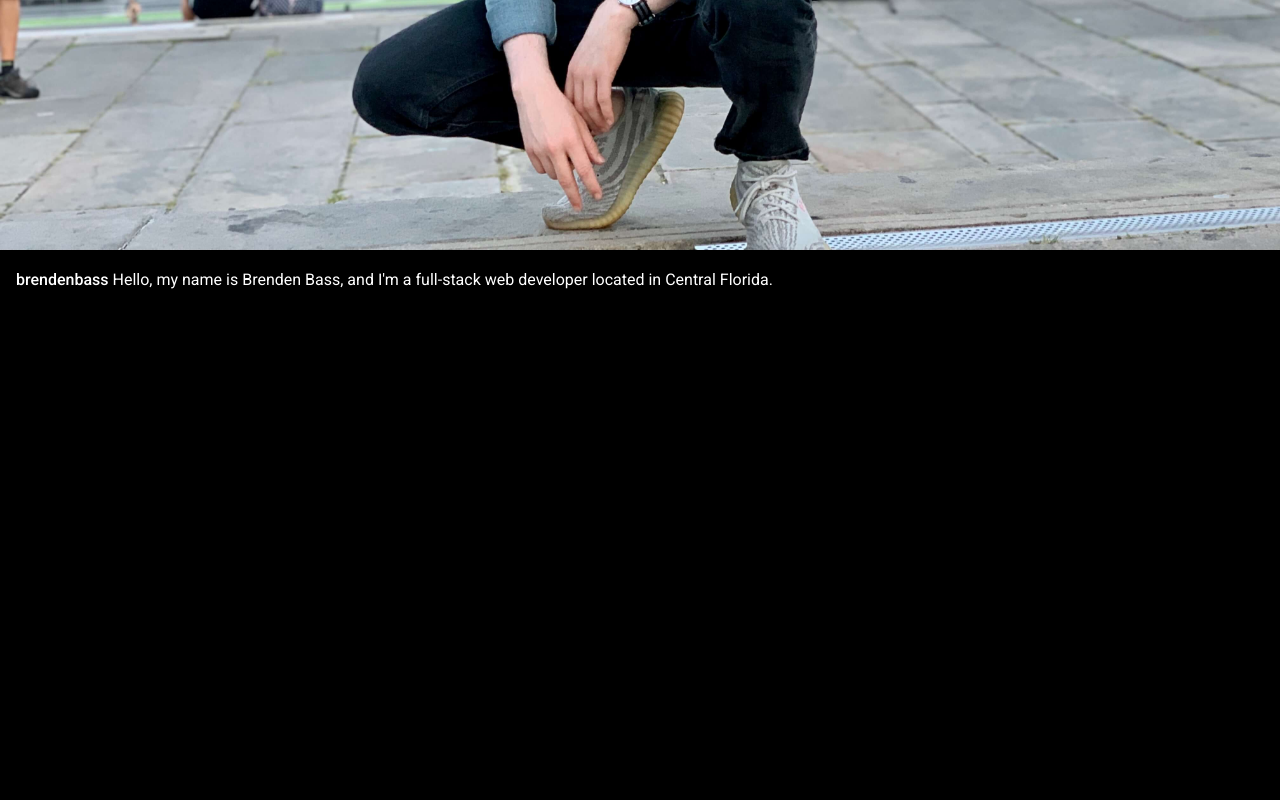
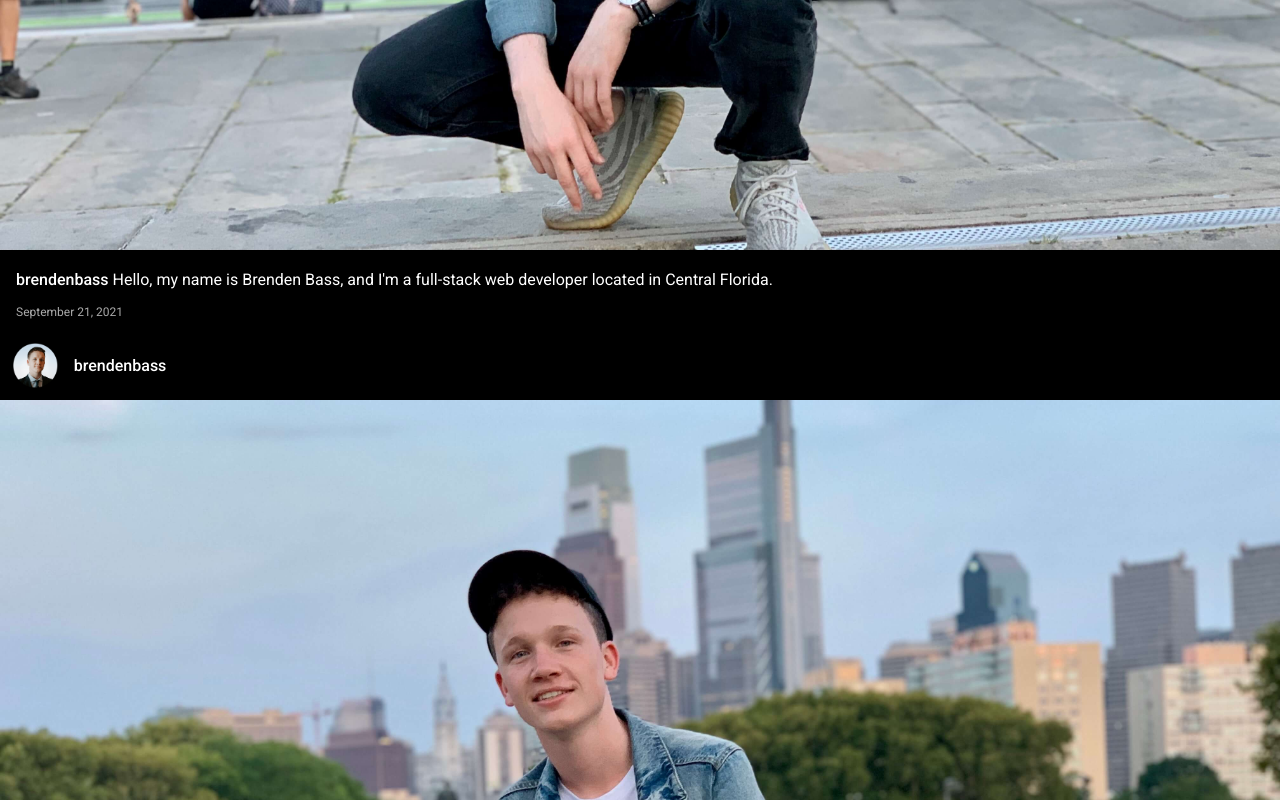
Before and after one commit to brendenbass/blog-public, a React (Create React App) app: page / in a window 1280 px wide. Shown: the part 1023-1823 px from the top of the page. Before the commit the page ends 1328 px from the top, so only its background shows below. Built offline with nearby package versions, Linux system fonts and the light colour scheme.

Commit message:
Added sticky header

```diff
--- a/src/App.js
+++ b/src/App.js
@@ -5,8 +5,12 @@ import Post from './Components/Post';
 function App() {
   return (
     <div>
-          <Header/>
+          <div className="header"><Header/></div>
+          <div>
           <Post/>
+          <Post/>
+          <Post/>
+          </div>
     </div>
   );
 }
--- a/src/Components/Post.js
+++ b/src/Components/Post.js
@@ -2,6 +2,7 @@ import PostHeader from "./PostHeader"
 import PostImage from './img/picofme.jpg'
 import PostInteract from "./PostInteract"
 import PostDescription from "./PostDescription"
+import PostTime from "./PostTime"
 
 const Post = () => {
     return (
@@ -19,6 +20,7 @@ const Post = () => {
             <PostDescription />
 
             {/* Time Posted */}
+            <PostTime/>
         </div>
     )
 }
--- /dev/null
+++ b/src/Components/PostTime.js
@@ -0,0 +1,9 @@
+const PostTime = () => {
+    return (
+        <div className="postTime">
+            September 21, 2021
+        </div>
+    )
+}
+
+export default PostTime
--- a/src/index.css
+++ b/src/index.css
@@ -11,6 +11,12 @@ html {
   scroll-behavior: smooth;
   background-color: black;
   font-family: 'Roboto', sans-serif;
+}
+.header {
+  position: sticky;
+  top: 0;
+  width: 100%;
+  background-color: black;
 }
 
 .addButton {
@@ -69,6 +75,13 @@ html {
   height: auto;
 }
 
+.postTime {
+  color: rgb(169, 169, 169);
+  margin-left: 1rem;
+  margin-bottom: 1.5rem;
+  font-size: .75rem;
+}
+
 .profile-img {
   height: auto;
   max-width: 50%;
```
